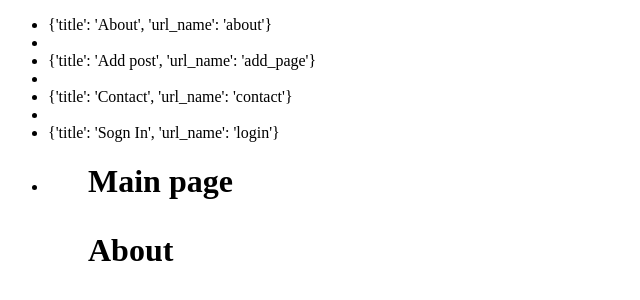
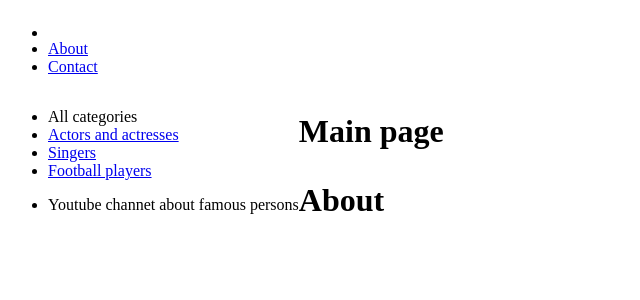
Before and after one commit to yapolukr/famous-rest-api, a Django app: page /about/ in a window 1280 px wide. Shown: the top 300 px of the page, without its empty margins (0-640 px from the left). Run offline with Django 4.2, Linux system fonts and the light colour scheme.

Commit message:
updated base.html, added view function and url path 'contact'

```diff
--- a/famous/templates/famous/base.html
+++ b/famous/templates/famous/base.html
@@ -1,19 +1,65 @@
+{% load static %}
 <!DOCTYPE html>
-<html lang="en">
+<html>
 <head>
-    <meta charset="UTF-8">
-    <title>{{title}}</title>
+	<title>{{title}}</title>
+	<link type="text/css" href="#" />
+	<meta http-equiv="Content-Type" content="text/html; charset=utf-8">
+	<link rel="shortcut icon" href="{% static 'famous/images/main.png' %}" type="image/x-icon"/>
+	<meta name="viewport" content="width=device-width, initial-scale=1.0">
 </head>
 <body>
+<table class="table-page" border=0 cellpadding="0" cellspacing="0">
+<tr><td valign=top>
 {% block mainmenu %}
-<ul>
-    {% for m in menu %}
-<li>{{m}}<li/>
-    {% endfor %}
-<ul/>
+		<div class="header">
+			<ul id="mainmenu" class="mainmenu">
+			<li class="logo"><a href="{% url 'home' %}"><div class="logo"></div></a></li>
+{% for m in menu %}
+	{% if not forloop.last %}
+			<li><a href="{% url m.url_name %}">{{m.title}}</a></li>
+	{% else %}
+			<li class="last"><a href="{% url m.url_name %}">{{m.title}}</a></li>
+	{% endif %}
+{% endfor %}
+			</ul>
+			<div class="clear"></div>
+		</div>
 {% endblock mainmenu %}
 
+
+<table class="table-content" border=0 cellpadding="0" cellspacing="0">
+<tr>
+
+	<td valign="top" class="left-chapters">
+	<ul id="leftchapters">
+		<li class="selected">All categories</li>
+		<li><a href="#">Actors and actresses</a></li>
+		<li><a href="#">Singers</a></li>
+		<li><a href="#">Football players</a></li>
+		<li class="share">
+		<p>Youtube channet about famous persons</p>
+		<a class="share-yt" href="https://www.youtube.com/channel/UCCrXAdjvN23Rwr2XrHRrWbw" target="_blank" rel="nofollow"></a>
+		</li>
+	</ul>
+</td>
+
+<td valign="top" class="content">
+
+	{% block breadcrumbs %}
+	{% endblock %}
+
+
+	<div class="content-text">
 {% block content %}
 {% endblock %}
+	</div>
+
+
+</td></tr></table>
+</td></tr>
+
+</table>
+
 </body>
 </html>
--- a/famous/urls.py
+++ b/famous/urls.py
@@ -6,4 +6,6 @@ urlpatterns = [
     path('', index, name='home'),
     path('cats/<int:catid>/', categories),
     path('about/', about, name ='about'),
+    path('contact/', contact, name ='contact'),
+
 ]
--- a/famous/views.py
+++ b/famous/views.py
@@ -4,9 +4,7 @@ from django.shortcuts import render, redirect
 from .models import *
 
 menu = [{'title': "About", 'url_name': 'about'},
-        {'title': "Add post", 'url_name': 'add_page'},
         {'title': "Contact", 'url_name': 'contact'},
-        {'title': "Sogn In", 'url_name': 'login'}
 ]
 
 def index(request):
@@ -25,5 +23,10 @@ def about(request):
 def categories(request):
     return render(request, 'famous/categories.html')
 
+
+def contact(request):
+    return HttpResponse("Contact us")
+
+
 def pageNotFound(request, exception):
     return HttpResponseNotFound('<h1>Page not found<h1/>')
```
Also changed, not shown: famous/static/famous/images/blockquote.png (added), famous/static/famous/images/btn_yt.png (added), famous/static/famous/images/logo.jpg (added), famous/static/famous/images/main.png (added), famous/static/famous/images/share_yt.png (added), famous/static/famous/images/smallmenu.png (added).
